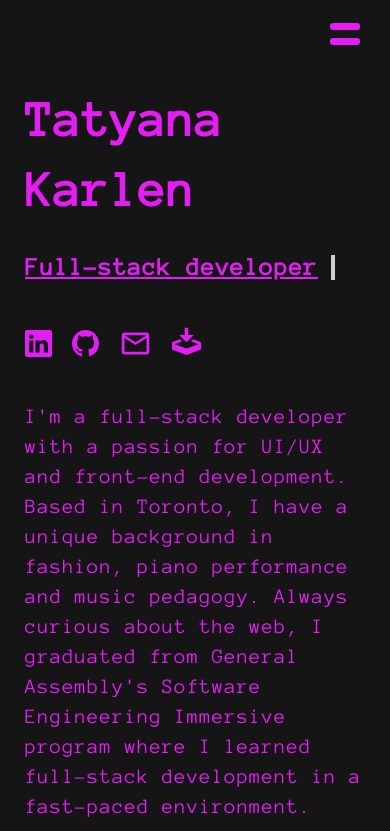
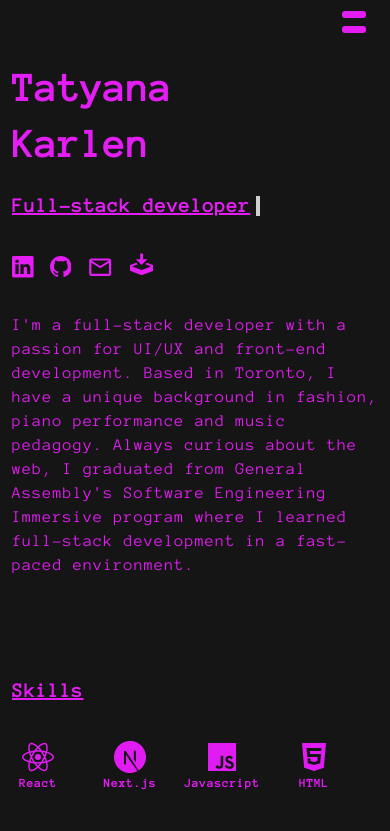
Before and after one commit to tatyanakarlen/PortfolioWebsite, a React (Create React App) app: page / in a window 390 px wide. Shown: the top 831 px of the page. Built offline with nearby package versions, Linux system fonts and the light colour scheme; a web font is replaced by a local one.

Commit message:
trying shrinking font size

```diff
--- a/src/pages/BioPortfolioPage/BioPortfolioPage.css
+++ b/src/pages/BioPortfolioPage/BioPortfolioPage.css
@@ -44,6 +44,17 @@ p {
     padding: 2.5rem;
   }
 }
+
+
+@media only screen and (max-width: 400px) {
+  .container {
+    padding: 1.5rem;
+  }
+  html {
+    font-size: 50%;
+  }
+}
+
 @media only screen and (max-width: 355px) {
   .skills-container {
     gap: 3rem;
```
